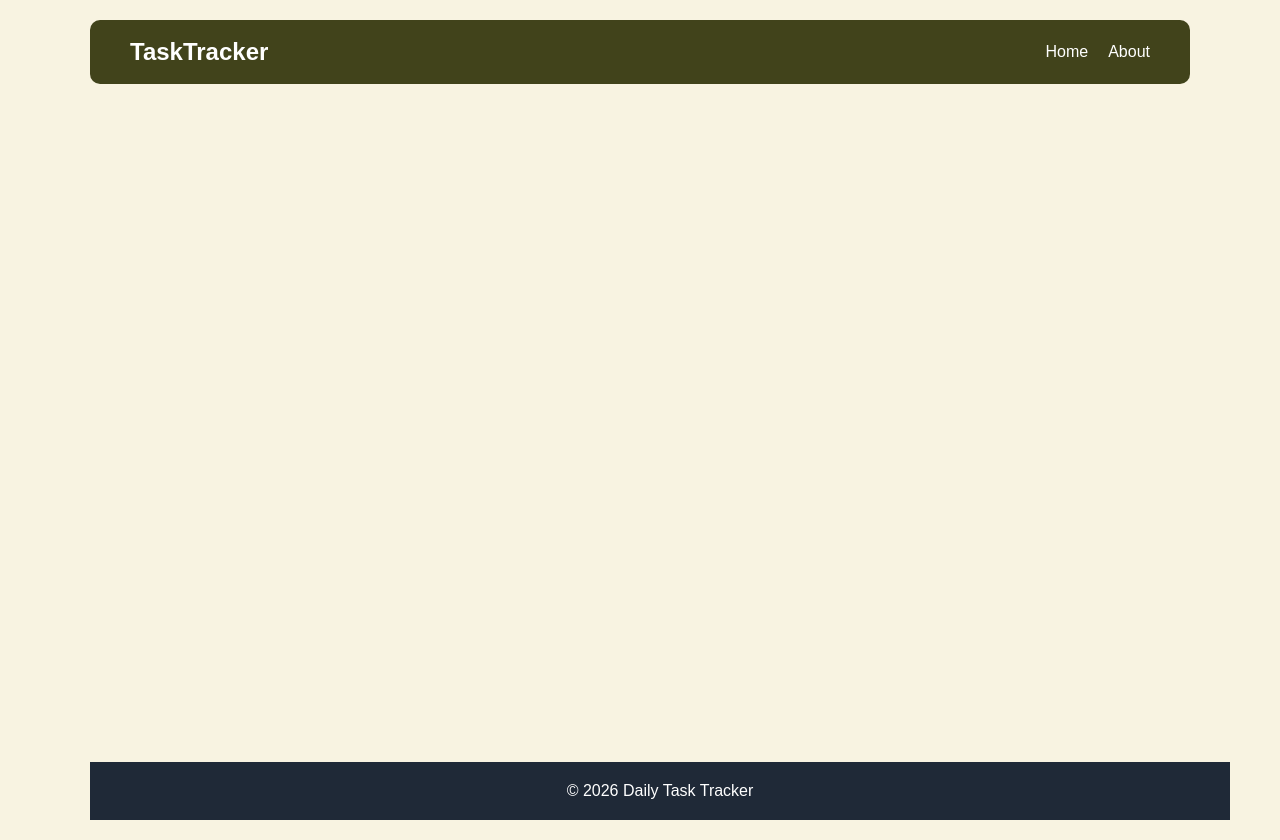
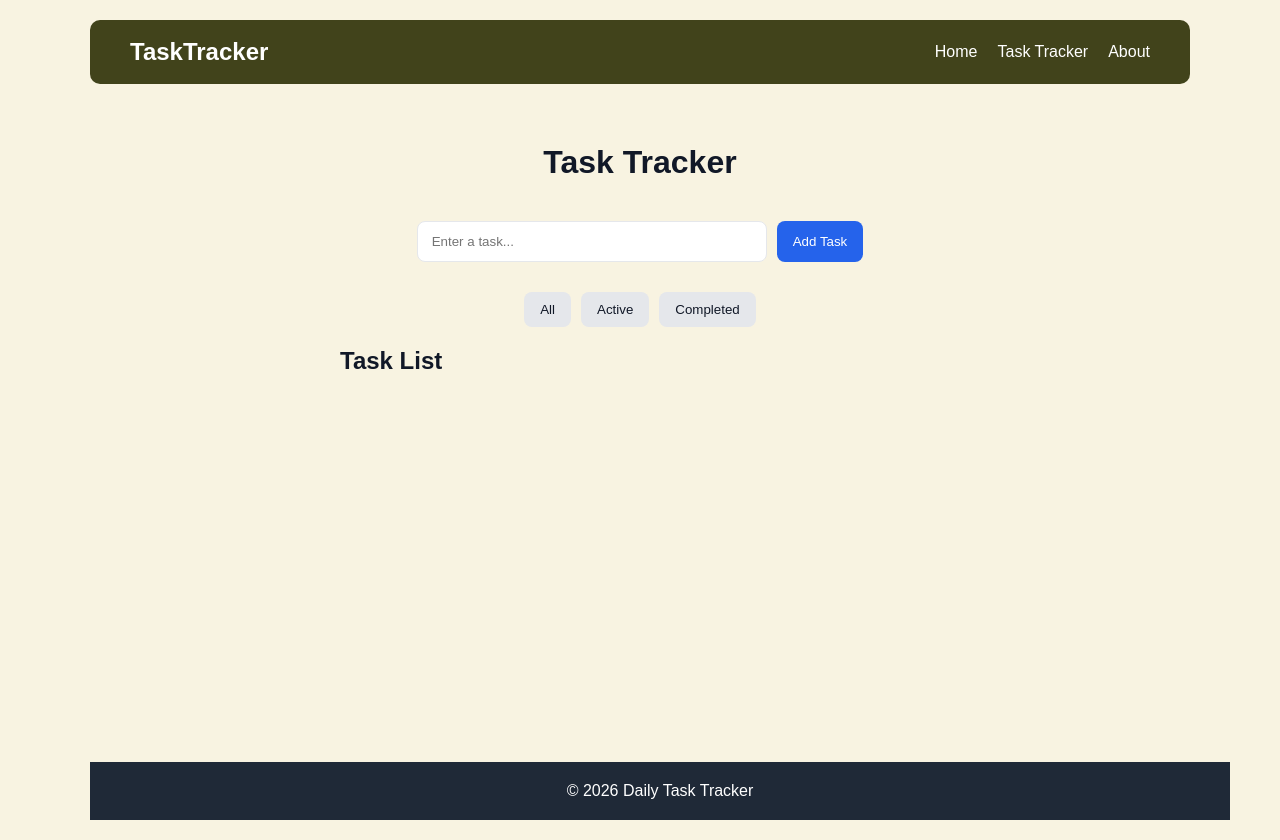
Before and after one commit to NP319/UNIT1-TASK-TRACKER, a React (Vite) app: page /tracker in a window 1280 px wide. Built offline with nearby package versions, Linux system fonts and the light colour scheme.

Commit message:
Updated Pages

```diff
--- a/src/App.jsx
+++ b/src/App.jsx
@@ -1,6 +1,7 @@
 import { Routes, Route } from "react-router-dom";
 import Header from "./components/Header";
 import Home from "./pages/Home";
+import TaskTracker from "./pages/TaskTracker";
 import About from "./pages/About";
 import Footer from "./components/Footer";
 
@@ -12,6 +13,7 @@ function App() {
       <main className="main-content">
         <Routes>
           <Route path="/" element={<Home />} />
+          <Route path="/tracker" element={<TaskTracker />} />
           <Route path="/about" element={<About />} />
         </Routes>
       </main>
--- a/src/components/Header.jsx
+++ b/src/components/Header.jsx
@@ -8,6 +8,7 @@ function Header() {
 
       <div className="nav-links">
         <Link to="/">Home</Link>
+        <Link to="/tracker">Task Tracker</Link>
         <Link to="/about">About</Link>
       </div>
     </nav>
--- a/src/pages/About.jsx
+++ b/src/pages/About.jsx
@@ -1,53 +1,26 @@
 function About() {
   return (
     <div className="container">
-      <h1>About Daily Task Tracker</h1>
+      <h1>About Me</h1>
 
       <div className="about-card">
         <p>
-          This application helps users organize daily tasks, track progress, and stay productive.
+          Hi, I’m a student learning web development and building projects using React.
         </p>
 
         <p>
-          Daily Task Tracker is designed to be simple yet powerful, allowing you to manage your tasks efficiently without unnecessary complexity.
+          This task tracker project helped me understand how to manage data, create reusable components, and build interactive user interfaces.
         </p>
       </div>
 
-      {/* 3 FEATURE BOXES */}
-      <div className="about-features">
-        <div className="feature-box">
-          <h3>Easy to Use</h3>
-          <p>
-            Simple interface to add, complete, and delete tasks with just a few clicks.
-          </p>
-        </div>
+      <div className="about-card">
+        <h2>Feedback</h2>
 
-        <div className="feature-box">
-          <h3>Stay Organized</h3>
-          <p>
-            Filter your tasks to see all, active, or completed items at a glance.
-          </p>
-        </div>
-
-        <div className="feature-box">
-          <h3>Boost Productivity</h3>
-          <p>
-            Track your progress and maintain focus on what matters most.
-          </p>
-        </div>
-      </div>
-
-      {/* FEATURES LIST (SEPARATE SECTION) */}
-      <div className="features-section">
-        <h2>Features</h2>
-
-        <ul>
-          <li>✔ Add new tasks instantly</li>
-          <li>✔ Mark tasks as complete with a single click</li>
-          <li>✔ Delete tasks you no longer need</li>
-          <li>✔ Filter tasks by status (All, Active, Completed)</li>
-          <li>✔ Clean and intuitive user interface</li>
-        </ul>
+        <input type="text" placeholder="Your name" />
+        <br /><br />
+        <input type="text" placeholder="Your feedback" />
+        <br /><br />
+        <button>Submit</button>
       </div>
     </div>
   );
--- a/src/pages/Home.jsx
+++ b/src/pages/Home.jsx
@@ -1,71 +1,56 @@
-import { useState } from "react";
-import TaskInput from "../components/TaskInput";
-import TaskList from "../components/TaskList";
-
-function Home() {
-  const [tasks, setTasks] = useState([]);
-  const [filter, setFilter] = useState("all");
-
-  const addTask = (newTask) => {
-  const taskObj = {
-    text: newTask,
-    completed: false
-  };
-  setTasks([...tasks, taskObj]);
-};
-
-  const deleteTask = (indexToDelete) => {
-  const updatedTasks = tasks.filter((task, index) => index !== indexToDelete);
-  setTasks(updatedTasks);
-};
-
-  const toggleTask = (indexToToggle) => {
-  const updatedTasks = tasks.map((task, index) => {
-    if (index === indexToToggle) {
-      return { ...task, completed: !task.completed };
-    }
-    return task;
-  });
-
-  setTasks(updatedTasks);
-};
-
-  const updateTask = (indexToUpdate, newText) => {
-  const updatedTasks = tasks.map((task, index) => {
-    if (index === indexToUpdate) {
-      return { ...task, text: newText };
-    }
-    return task;
-  });
-
-  setTasks(updatedTasks);
-};
-
-  const filteredTasks = tasks.filter((task) => {
-  if (filter === "active") return !task.completed;
-  if (filter === "completed") return task.completed;
-  return true; // all
-});
-
-
-
+function About() {
   return (
     <div className="container">
-      <h1>Daily Task Tracker</h1>
-      <TaskInput addTask={addTask} />
-      <div className="filters">
-          <button onClick={() => setFilter("all")}>All</button>
-          <button onClick={() => setFilter("active")}>Active</button>
-          <button onClick={() => setFilter("completed")}>Completed</button>
+      <h1>About Daily Task Tracker</h1>
+
+      <div className="about-card">
+        <p>
+          This application helps users organize daily tasks, track progress, and stay productive.
+        </p>
+
+        <p>
+          Daily Task Tracker is designed to be simple yet powerful, allowing you to manage your tasks efficiently without unnecessary complexity.
+        </p>
       </div>
-      <TaskList
-        tasks={filteredTasks}
-        deleteTask={deleteTask}
-        toggleTask={toggleTask}
-        updateTask={updateTask}
-      />
+
+      {/* 3 FEATURE BOXES */}
+      <div className="about-features">
+        <div className="feature-box">
+          <h3>Easy to Use</h3>
+          <p>
+            Simple interface to add, complete, and delete tasks with just a few clicks.
+          </p>
+        </div>
+
+        <div className="feature-box">
+          <h3>Stay Organized</h3>
+          <p>
+            Filter your tasks to see all, active, or completed items at a glance.
+          </p>
+        </div>
+
+        <div className="feature-box">
+          <h3>Boost Productivity</h3>
+          <p>
+            Track your progress and maintain focus on what matters most.
+          </p>
+        </div>
+      </div>
+
+      {/* FEATURES LIST (SEPARATE SECTION) */}
+      <div className="features-section">
+        <h2>Features</h2>
+
+        <ul>
+          <li>✔ Add new tasks instantly</li>
+          <li>✔ Mark tasks as complete with a single click</li>
+          <li>✔ Delete tasks you no longer need</li>
+          <li>✔ Filter tasks by status (All, Active, Completed)</li>
+          <li>✔ Clean and intuitive user interface</li>
+        </ul>
+      </div>
     </div>
   );
 }
 
-export default Home;
+export default About;
--- /dev/null
+++ b/src/pages/TaskTracker.jsx
@@ -0,0 +1,93 @@
+import { useState } from "react";
+import TaskInput from "../components/TaskInput";
+import TaskList from "../components/TaskList";
+
+function TaskTracker() {
+  const [tasks, setTasks] = useState([]);
+  const [filter, setFilter] = useState("all");
+
+  function addTask(newTask) {
+    const newItem = {
+      text: newTask,
+      completed: false
+    };
+
+    const newTasks = [...tasks, newItem];
+    setTasks(newTasks);
+  }
+
+  function deleteTask(indexToDelete) {
+    const newTasks = tasks.filter(function(task, index) {
+      return index !== indexToDelete;
+    });
+
+    setTasks(newTasks);
+  }
+
+  function toggleTask(indexToToggle) {
+    const newTasks = tasks.map(function(task, index) {
+      if (index === indexToToggle) {
+        return {
+          text: task.text,
+          completed: !task.completed
+        };
+      } else {
+        return task;
+      }
+    });
+
+    setTasks(newTasks);
+  }
+
+  function updateTask(indexToUpdate, newText) {
+    const newTasks = tasks.map(function(task, index) {
+      if (index === indexToUpdate) {
+        return {
+          text: newText,
+          completed: task.completed
+        };
+      } else {
+        return task;
+      }
+    });
+
+    setTasks(newTasks);
+  }
+
+  let filteredTasks;
+
+  if (filter === "active") {
+    filteredTasks = tasks.filter(function(task) {
+      return task.completed === false;
+    });
+  } else if (filter === "completed") {
+    filteredTasks = tasks.filter(function(task) {
+      return task.completed === true;
+    });
+  } else {
+    filteredTasks = tasks;
+  }
+
+  return (
+    <div className="container">
+      <h1>Task Tracker</h1>
+
+      <TaskInput addTask={addTask} />
+
+      <div className="filters">
+        <button onClick={() => setFilter("all")}>All</button>
+        <button onClick={() => setFilter("active")}>Active</button>
+        <button onClick={() => setFilter("completed")}>Completed</button>
+      </div>
+
+      <TaskList
+        tasks={filteredTasks}
+        deleteTask={deleteTask}
+        toggleTask={toggleTask}
+        updateTask={updateTask}
+      />
+    </div>
+  );
+}
+
+export default TaskTracker;
```
